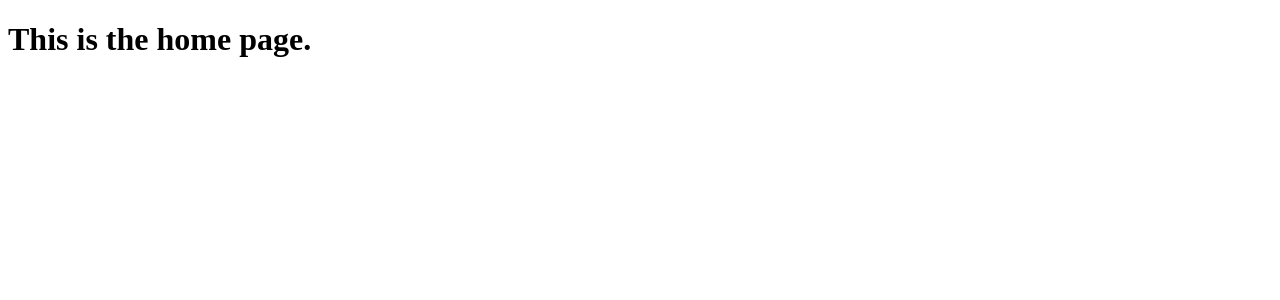
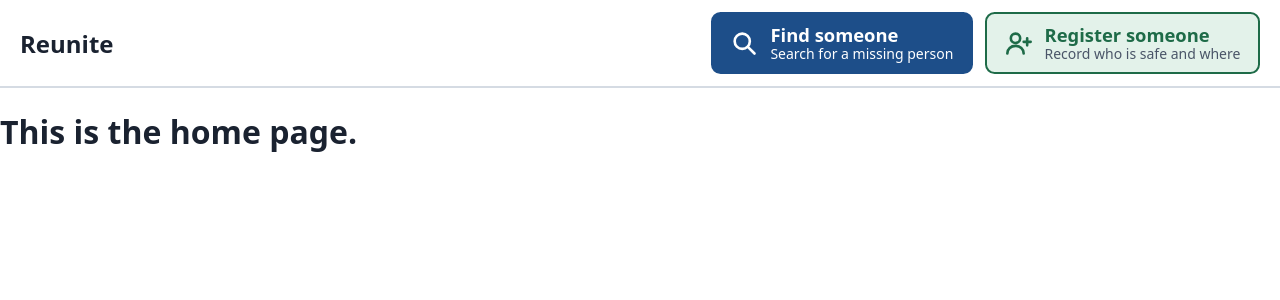
Before and after one commit to burnsa2024/dali-app, a Django app: page / in a window 1280 px wide. Shown: the top 300 px of the page. Run offline with Django 5.2, Linux system fonts and the light colour scheme.

Commit message:
added search and register links in the nav bar

```diff
--- a/dali_app/settings.py
+++ b/dali_app/settings.py
@@ -118,6 +118,10 @@ USE_TZ = True
 
 STATIC_URL = 'static/'
 
+STATICFILES_DIRS = [
+    BASE_DIR / 'static',
+]
+
 # Default primary key field type
 # https://docs.djangoproject.com/en/5.2/ref/settings/#default-auto-field
 
--- /dev/null
+++ b/static/base.css
@@ -0,0 +1,93 @@
+:root {
+    --page: #ffffff;
+    --text: #1a2230;
+    --muted: #4a5568;
+    --rule: #d5dbe3;
+    --find: #1d4e89;
+    --find-tint: #e6eef8;
+    --register: #1e6b48;
+    --register-tint: #e3f2ea;
+    --on-solid: #ffffff;
+    --focus: #b35c00;
+  }
+  @media (prefers-color-scheme: dark) {
+    :root {
+      color-scheme: dark;
+      --page: #141a22;
+      --text: #eef2f7;
+      --muted: #a7b2c1;
+      --rule: #2c3644;
+      --find: #2f6db3;
+      --find-tint: #182a40;
+      --register: #237a53;
+      --register-tint: #15301f;
+      --on-solid: #ffffff;
+      --focus: #ffb35c;
+    }
+  }
+
+  * { box-sizing: border-box; }
+  body {
+    margin: 0;
+    background: var(--page);
+    color: var(--text);
+    font-family: "Atkinson Hyperlegible", system-ui, -apple-system, "Segoe UI", sans-serif;
+  }
+
+  .site-nav {
+    display: flex;
+    align-items: center;
+    justify-content: space-between;
+    gap: 1rem;
+    padding: 0.75rem 1.25rem;
+    border-bottom: 2px solid var(--rule);
+  }
+  .site-nav__brand {
+    font-size: 1.5rem;
+    font-weight: 700;
+    color: var(--text);
+    text-decoration: none;
+  }
+  .site-nav__links {
+    display: flex;
+    gap: 0.75rem;
+    margin: 0;
+    padding: 0;
+    list-style: none;
+  }
+
+  /* Each link is a large, color-coded button so staff can learn "blue = find, green = register". */
+  .nav-btn {
+    display: flex;
+    align-items: center;
+    gap: 0.75rem;
+    min-height: 3.5rem;
+    padding: 0.6rem 1.1rem;
+    border: 2px solid currentColor;
+    border-radius: 0.6rem;
+    text-decoration: none;
+    line-height: 1.2;
+  }
+  .nav-btn svg { flex: none; width: 1.75rem; height: 1.75rem; }
+  .nav-btn__label { display: block; font-size: 1.15rem; font-weight: 700; }
+  .nav-btn__hint { display: block; font-size: 0.875rem; color: var(--muted); }
+
+  .nav-btn--find { color: var(--find); background: var(--find-tint); }
+  .nav-btn--register { color: var(--register); background: var(--register-tint); }
+
+  /* The current page gets a solid fill, so "where am I" is obvious at a glance. */
+  .nav-btn--find[aria-current="page"] { background: var(--find); border-color: var(--find); color: var(--on-solid); }
+  .nav-btn--register[aria-current="page"] { background: var(--register); border-color: var(--register); color: var(--on-solid); }
+  .nav-btn[aria-current="page"] .nav-btn__hint { color: var(--on-solid); }
+
+  .nav-btn:hover .nav-btn__label { text-decoration: underline; text-underline-offset: 3px; }
+  .nav-btn:focus-visible { outline: 3px solid var(--focus); outline-offset: 3px; }
+
+  /* Phones and narrow tablets: brand on top, two equal buttons below, hints hidden to save space. */
+  @media (max-width: 640px) {
+    .site-nav { flex-direction: column; align-items: stretch; }
+    .site-nav__links { width: 100%; }
+    .site-nav__links li { flex: 1; }
+    .nav-btn { justify-content: center; }
+    .nav-btn__hint { display: none; }
+  }
--- /dev/null
+++ b/templates/base.html
@@ -0,0 +1,40 @@
+{% load static %}
+<!DOCTYPE html>
+<html lang="en">
+<head>
+    <meta charset="UTF-8">
+    <title>Title</title>
+    <link rel="stylesheet" href="{% static 'base.css' %}">
+</head>
+<body>
+    <nav class="site-nav" aria-label="Main">
+  <a class="site-nav__brand" href="index.html">Reunite</a>
+  <ul class="site-nav__links">
+    <li>
+      <!-- Add aria-current="page" to whichever link matches the current page. -->
+      <a class="nav-btn nav-btn--find" href="search.html" aria-current="page">
+        <svg viewBox="0 0 24 24" fill="none" stroke="currentColor" stroke-width="2.25" stroke-linecap="round" aria-hidden="true">
+          <circle cx="10.5" cy="10.5" r="6.5"/><path d="M15.5 15.5 21 21"/>
+        </svg>
+        <span>
+          <span class="nav-btn__label">Find someone</span>
+          <span class="nav-btn__hint">Search for a missing person</span>
+        </span>
+      </a>
+    </li>
+    <li>
+      <a class="nav-btn nav-btn--register" href="register.html">
+        <svg viewBox="0 0 24 24" fill="none" stroke="currentColor" stroke-width="2.25" stroke-linecap="round" aria-hidden="true">
+          <circle cx="9" cy="8" r="4"/><path d="M2 21c0-4 3.1-6.5 7-6.5s7 2.5 7 6.5"/><path d="M19 8v6M16 11h6"/>
+        </svg>
+        <span>
+          <span class="nav-btn__label">Register someone</span>
+          <span class="nav-btn__hint">Record who is safe and where</span>
+        </span>
+      </a>
+    </li>
+  </ul>
+</nav>
+    {% block content %}{% endblock %}
+</body>
+</html>
--- a/templates/home.html
+++ b/templates/home.html
@@ -1,10 +1,5 @@
-<!DOCTYPE html>
-<html lang="en">
-<head>
-    <meta charset="UTF-8">
-    <title>Title</title>
-</head>
-<body>
+{% extends 'base.html' %}
+
+{% block content %}
     <h1>This is the home page.</h1>
-</body>
-</html>
+{% endblock %}
```
Also changed, not shown: db.sqlite3.
